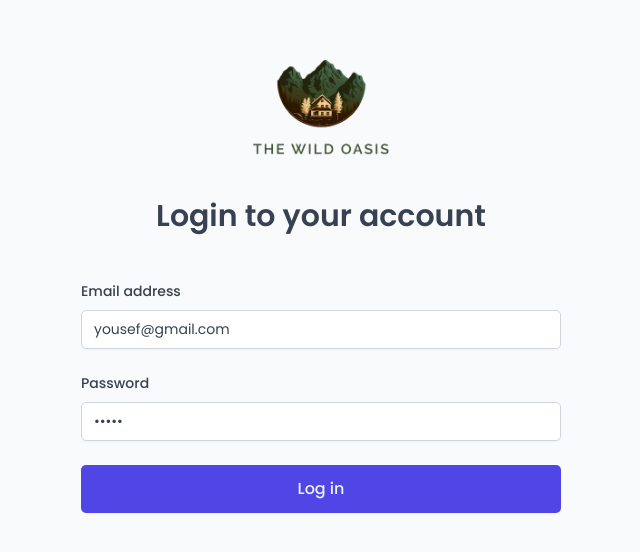
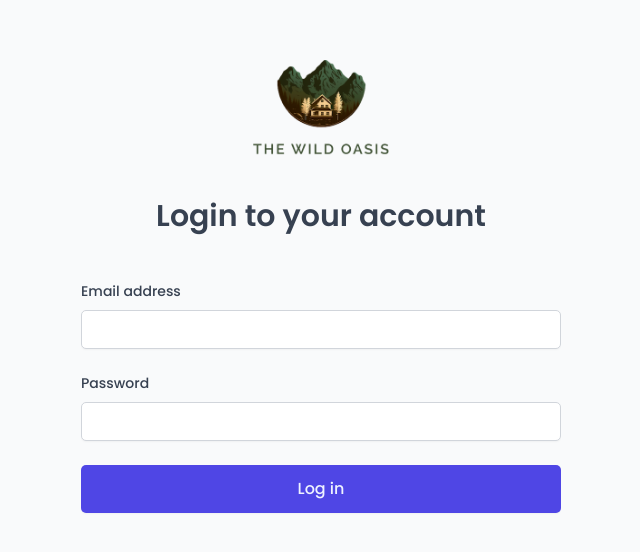
Before and after one commit to YousefAboschwaly/The-wild-oasis, a React (Vite) app: page /login in a window 1280 px wide. Shown: the part 108-660 px from the top of the page, without its empty margins (319-959 px from the left). Built offline with nearby package versions, Linux system fonts and the light colour scheme; no server answers; a web font is replaced by a local one.

Commit message:
Delete myData from LoginForm

```diff
--- a/src/features/authentication/LoginForm.jsx
+++ b/src/features/authentication/LoginForm.jsx
@@ -7,8 +7,8 @@ import { useLogin } from "./useLogin";
 import SpinnerMini from "../../ui/SpinnerMini";
 
 function LoginForm() {
-  const [email, setEmail] = useState("yousef@gmail.com");
-  const [password, setPassword] = useState("12345");
+  const [email, setEmail] = useState("");
+  const [password, setPassword] = useState("");
   const { login, isLoading } = useLogin();
 
   function handleSubmit(e) {
--- a/src/features/dashboard/SalesChart.jsx
+++ b/src/features/dashboard/SalesChart.jsx
@@ -57,7 +57,6 @@ export default function SalesChart({ numDays, bookings }) {
     };
   });
 
-  console.log(data)
 
   return (
     <StyledSalesChart>
```
